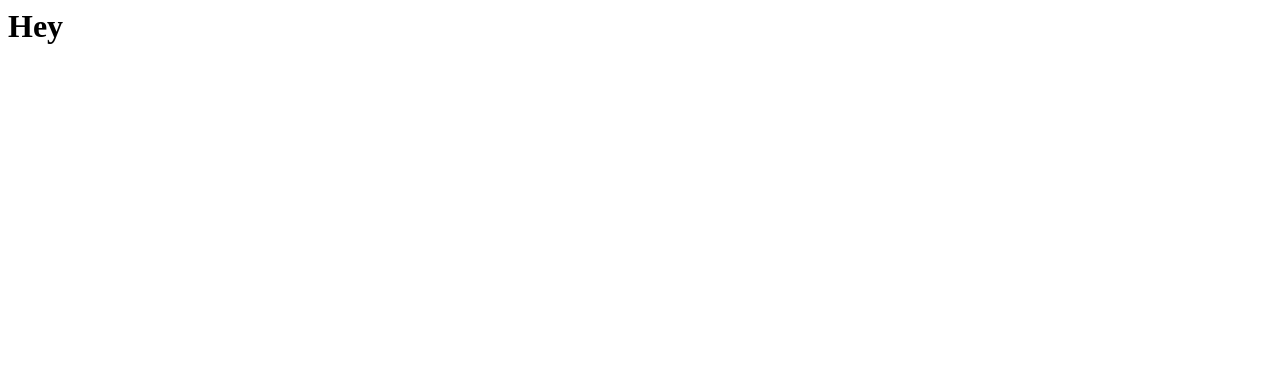
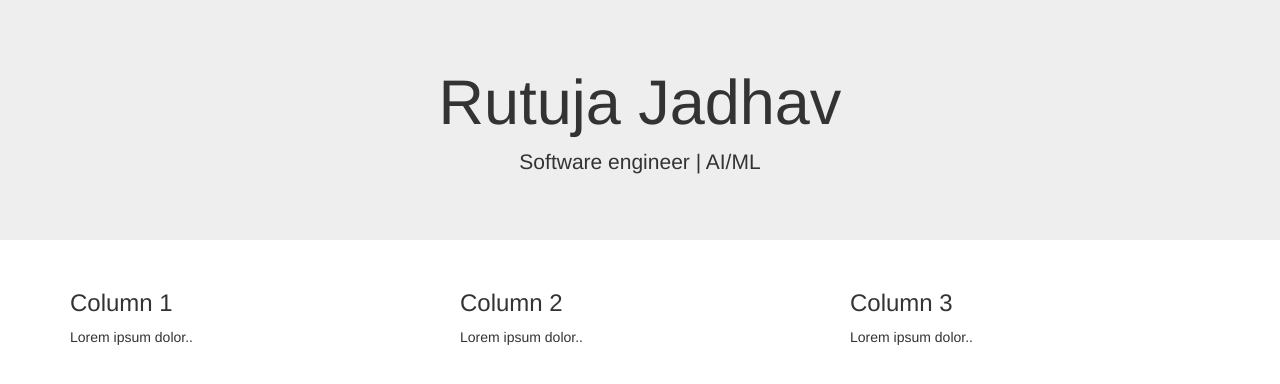
Before and after one commit to RutujaJadhav/RutujaJadhav.github.io, a plain HTML site: page index.html in a window 1280 px wide. Drawn offline with nearby package versions, Linux system fonts and the light colour scheme.

Commit message:
Update index.html

```diff
--- a/index.html
+++ b/index.html
@@ -1 +1,35 @@
-<h1> Hey</h1>
+
+
+
+<head>
+  <title>
+    Bootstrap Example
+  </title>
+  <meta charset="utf-8">
+  <meta name="viewport" content="width=device-width, initial-scale=1">
+  <link rel="stylesheet" href="https://maxcdn.bootstrapcdn.com/bootstrap/3.4.1/css/bootstrap.min.css">
+  <script src="https://ajax.googleapis.com/ajax/libs/jquery/3.5.1/jquery.min.js"></script>
+  <script src="https://maxcdn.bootstrapcdn.com/bootstrap/3.4.1/js/bootstrap.min.js"></script>
+</head>
+
+<div class="jumbotron text-center">
+  <h1>Rutuja Jadhav</h1>
+  <p>Software engineer | AI/ML</p>
+</div>
+
+<div class="container">
+  <div class="row">
+    <div class="col-sm-4">
+      <h3>Column 1</h3>
+      <p>Lorem ipsum dolor..</p>
+    </div>
+    <div class="col-sm-4">
+      <h3>Column 2</h3>
+      <p>Lorem ipsum dolor..</p>
+    </div>
+    <div class="col-sm-4">
+      <h3>Column 3</h3>
+      <p>Lorem ipsum dolor..</p>
+    </div>
+  </div>
+</div>
```
